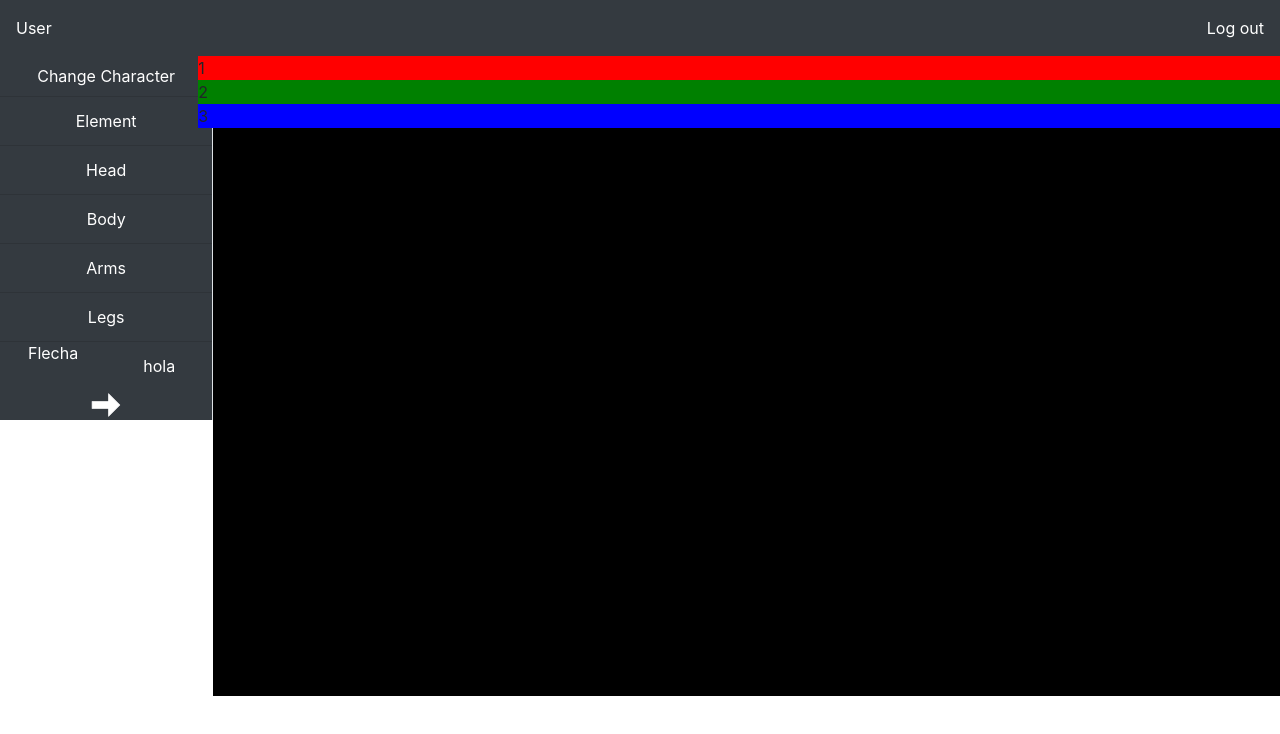
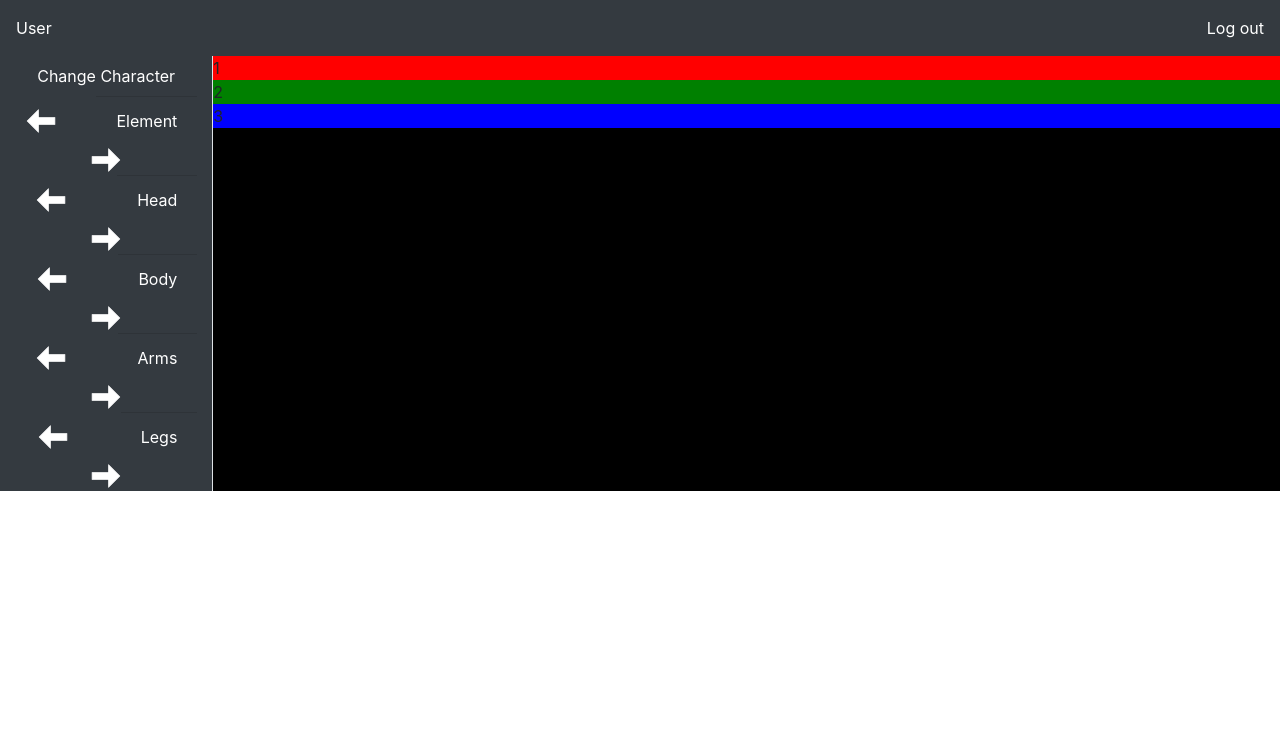
Before and after one commit to ivandres73/acklen_challenge, a React (Create React App) app: page /home in a window 1280 px wide. Shown: the top 734 px of the page. Built offline with nearby package versions, Linux system fonts and the light colour scheme.

Commit message:
added arrows to side bar items

```diff
--- a/src/components/CharacterPage.js
+++ b/src/components/CharacterPage.js
@@ -2,7 +2,6 @@ import React, { Component } from 'react';
 
 import Navbar from './Navbar';
 import Sidebar from './Sidebar';
-import './characterPage.css';
 
 class CharacterPage extends Component {
     render() {
@@ -19,6 +18,7 @@ class CharacterPage extends Component {
                             <Sidebar/>
                         </div>
                         <div className="col-md-10 p-0" style={{backgroundColor:'black'}}>
+                            <div className="container">
                                 <div className="row" style={{backgroundColor:'red'}}>
                                     1
                                 </div>
@@ -32,6 +32,7 @@ class CharacterPage extends Component {
                         </div>
                     </div>
                 </div>
+            </div>
         )
     }
 }
--- a/src/components/Sidebar.js
+++ b/src/components/Sidebar.js
@@ -7,12 +7,11 @@ class Sidebar extends Component {
             <div className="bg-dark border-right text-white">
                 <div className="sidebar-heading p-2">Change Character </div>
                 <div className="list-group list-group-flush">
-                    <a href="#" className="list-group-item list-group-item-action bg-dark text-white">Element</a>
-                    <a href="#" className="list-group-item list-group-item-action bg-dark text-white">Head</a>
-                    <a href="#" className="list-group-item list-group-item-action bg-dark text-white">Body</a>
-                    <a href="#" className="list-group-item list-group-item-action bg-dark text-white">Arms</a>
-                    <a href="#" className="list-group-item list-group-item-action bg-dark text-white">Legs</a>
-                    <SidebarItem title="hola"/>
+                    <SidebarItem title="Element"/>
+                    <SidebarItem title="Head"/>
+                    <SidebarItem title="Body"/>
+                    <SidebarItem title="Arms"/>
+                    <SidebarItem title="Legs"/>
                 </div>
             </div>
         )
--- a/src/components/SidebarItem.js
+++ b/src/components/SidebarItem.js
@@ -1,5 +1,7 @@
 import React, { Component } from 'react';
-import ArrowRight from './arrow-right.png';
+import ArrowRight from './assets/arrow-right.png';
+import ArrowLeft from './assets/arrow-left.png';
+import './css/SidebarItem.css'
 
 class SidebarItem extends Component {
     constructor(props) {
@@ -16,13 +18,13 @@ class SidebarItem extends Component {
         return(
             <div className="container">
                 <div className="row">
-                    <div className="col text-white" onClick={this.handleClick}>
-                        Flecha
+                    <div className="clickable col text-white my-auto" onClick={this.handleClick}>
+                        <img src={ArrowLeft}></img>
                     </div>
                     <div className="col">
-                    <div className="list-group-item list-group-item-action bg-dark text-white">{this.props.title}</div>
+                        <div className="list-group-item list-group-item-action bg-dark text-white">{this.props.title}</div>
                     </div>
-                    <div className="col text-white" onClick={this.handleClick}>
+                    <div className="clickable col text-white my-auto" onClick={this.handleClick}>
                         <img src={ArrowRight}></img>
                     </div>
                 </div>
--- a/src/components/characterPage.css
+++ /dev/null
@@ -1,4 +0,0 @@
-.full-row {
-    height: 80vh;
-    min-height: 100%;
-  }
--- /dev/null
+++ b/src/components/css/SidebarItem.css
@@ -0,0 +1,3 @@
+.clickable:hover {
+     background-color: #262a2e;
+}
```
Also changed, not shown: src/components/assets/arrow-left.png (added), src/components/assets/arrow-right.png (renamed from src/components/arrow-right.png). Lines whose indentation alone changed are shown as unchanged.
